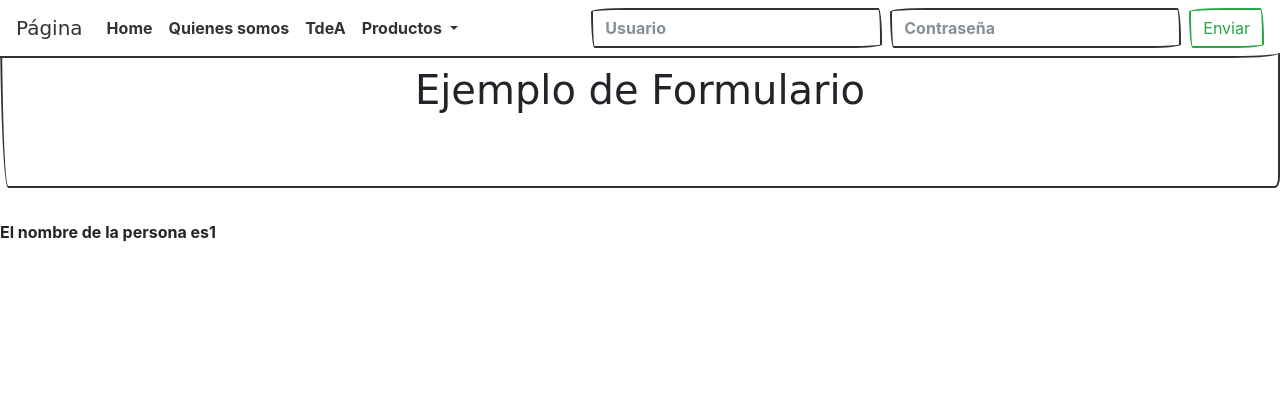
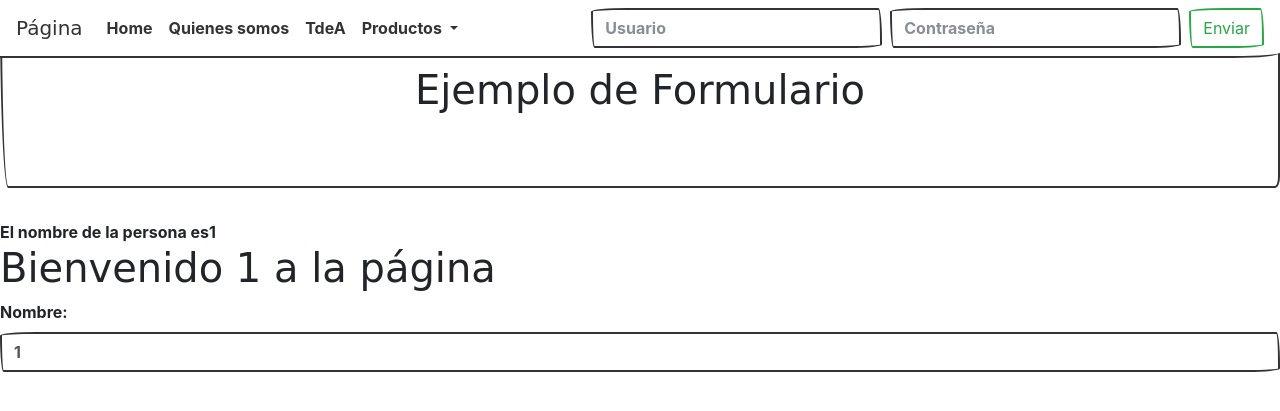
Before and after one commit to sgomezj87/lenguajesweb, a PHP site: page /resultado.php?nombre=1 in a window 1280 px wide. Shown: the top 411 px of the page. Run offline with PHP 8.4, Linux system fonts and the light colour scheme; some web fonts are replaced.

Commit message:
actualizacion

```diff
--- a/resultado.php
+++ b/resultado.php
@@ -5,6 +5,13 @@ $nombre = $_REQUEST['nombre'];
 echo "El nombre de la persona es";
 echo $_REQUEST['nombre'];
 ?>
+
+<h1> Bienvenido <?php echo $nombre ?>  a la página </h1>
+
+<div class="form-group">
+                <label for="nombre">Nombre:</label><br>
+                <input type="text" class="form-control" id="nombre" name="nombre" value="<?php echo $nombre ?>"><br>
+              </div>
 
 
 
```
